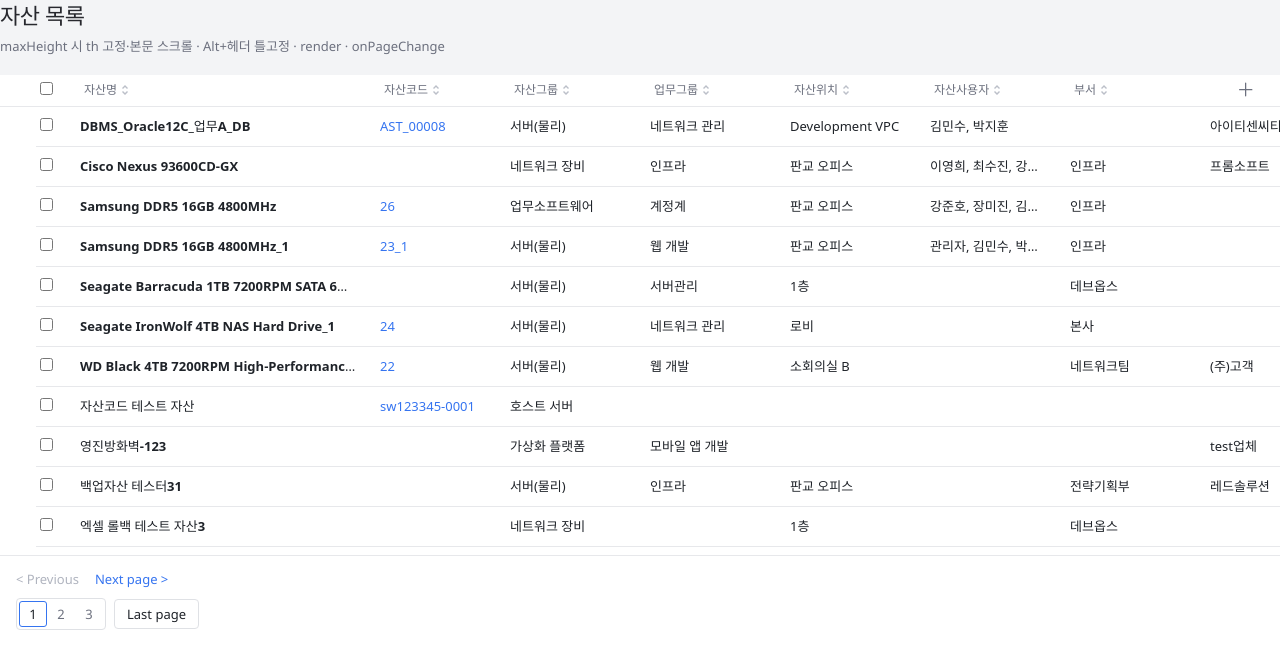
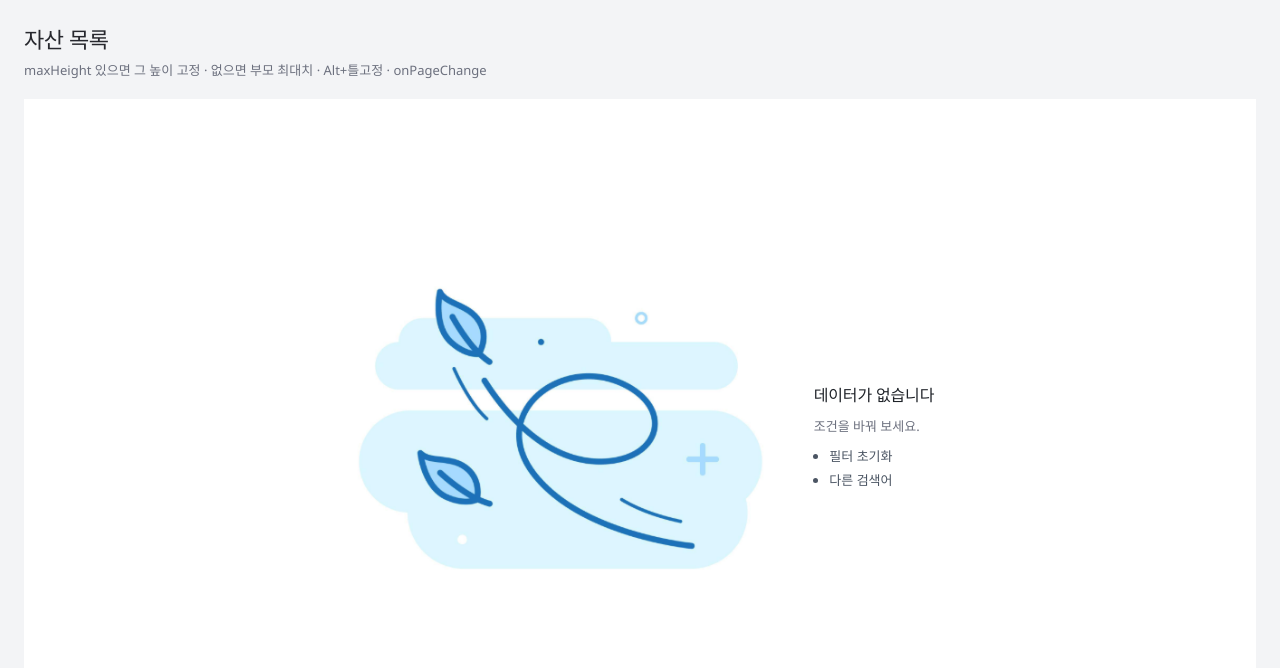
Before and after one commit to bavuchoko/edge-table, a React (Vite) app: page / in a window 1280 px wide. Shown: the top 668 px of the page. Built offline with nearby package versions, Linux system fonts and the light colour scheme.

Commit message:
[update] 빈데이터 처리

```diff
--- a/package.json
+++ b/package.json
@@ -1,6 +1,6 @@
 {
   "name": "@bavuchoko/edge-table",
-  "version": "0.1.0",
+  "version": "0.1.2",
   "description": "YouTrack-style React data table with column DnD, freeze, virtual rows, and Spring Pageable",
   "type": "module",
   "main": "./dist/index.js",
--- a/src/App.css
+++ b/src/App.css
@@ -1,9 +1,16 @@
 .app {
+  display: flex;
+  flex-direction: column;
   width: 100%;
+  height: 100svh;
+  min-height: 100svh;
   margin: 0 auto;
+  padding: 24px;
+  box-sizing: border-box;
 }
 
 .app__header {
+  flex: 0 0 auto;
   margin-bottom: 20px;
   text-align: left;
 }
@@ -21,3 +28,11 @@
   font-size: 13px;
   color: #6c707e;
 }
+
+/* EdgeTable 부모: 남는 높이만 넘김 (헤더와 분리) */
+.app__table {
+  flex: 1 1 auto;
+  min-height: 0;
+  display: flex;
+  flex-direction: column;
+}
--- a/src/App.tsx
+++ b/src/App.tsx
@@ -84,7 +84,15 @@ function App() {
   )
 
   const [headers, setHeaders] = useState<HeaderState[] | null>(() => loadStoredHeaders(ALL_COLUMNS))
-  const [pageData, setPageData] = useState<AssetPageResponse>(() => fetchAssetPage({ pageNumber: 0 }))
+  /** empty state 미리보기 — content 비움 */
+  const [pageData, setPageData] = useState<AssetPageResponse>(() => ({
+    ...fetchAssetPage({ pageNumber: 0 }),
+    content: [],
+    numberOfElements: 0,
+    empty: true,
+    totalElements: 0,
+    totalPages: 0,
+  }))
 
   const handleStarClick = (row: Asset, starred: boolean) => {
     console.log('onStarClick', { starred, row })
@@ -116,12 +124,13 @@ function App() {
       <header className="app__header">
         <h1>자산 목록</h1>
         <p>
-          maxHeight 시 th 고정·본문 스크롤 · Alt+헤더 틀고정 · render · onPageChange
+          maxHeight 있으면 그 높이 고정 · 없으면 부모 최대치 · Alt+틀고정 · onPageChange
         </p>
       </header>
+      <div className="app__table">
         <EdgeTable<Asset>
           showStar
-        maxHeight={480}
+          // maxHeight={480}
           columns={columns}
           data={pageData}
           defaultVisibleKeys={DEFAULT_VISIBLE_COLUMNS}
@@ -133,6 +142,7 @@ function App() {
           onHeaderSave={handleHeaderSave}
           onHeaderReset={handleHeaderReset}
         />
+      </div>
     </main>
   )
 }
--- a/src/components/EdgeTable/EdgeTable.css
+++ b/src/components/EdgeTable/EdgeTable.css
@@ -1,22 +1,46 @@
 .edge-table-shell {
+  display: flex;
+  flex-direction: column;
   width: 100%;
+  min-height: 0;
   background: #fff;
-  /*border: 1px solid #e3e4e8;*/
-  /*border-radius: 2px;*/
+}
+
+/*
+ * 높이 계약
+ * - maxHeight 있음: 스크롤 영역을 그 px로 고정
+ * - 없음: 부모를 넘치지 않는 최대 높이로 채움 (부모에 높이/ flex 필요)
+ */
+.edge-table-shell:not(.is-max-height) {
+  flex: 1 1 auto;
+  height: 100%;
+  max-height: 100%;
+  overflow: hidden;
+}
+
+.edge-table-shell.is-max-height {
+  flex: 0 0 auto;
+  height: auto;
+  max-height: none;
+  align-self: flex-start;
+  width: 100%;
 }
 
 .edge-table-scroll {
+  flex: 1 1 auto;
   width: 100%;
+  min-height: 0;
   overflow-x: auto;
-  overflow-y: visible;
+  overflow-y: auto;
   scrollbar-width: thin;
   scrollbar-color: #c9ccd4 transparent;
 }
 
-/* maxHeight 지정: thead sticky 고정 + 본문 세로 스크롤(가상 리스트) */
+/* 명시 높이: 스크롤 뷰포트 고정 */
 .edge-table-scroll.is-max-height {
+  flex: 0 0 auto;
+  height: var(--edge-table-max-height);
   max-height: var(--edge-table-max-height);
-  overflow-y: auto;
 }
 
 .edge-table-scroll::-webkit-scrollbar {
@@ -71,19 +95,19 @@
   box-shadow: none;
 }
 
-/* maxHeight 모드에서만 세로 스크롤 시 th 고정 */
-.edge-table-scroll.is-max-height thead {
+/* 세로 스크롤 시 th 고정 (부모 채움 / maxHeight 공통) */
+.edge-table-scroll thead {
   position: sticky;
   top: 0;
   z-index: 3;
 }
 
-.edge-table-scroll.is-max-height thead th {
+.edge-table-scroll thead th {
   top: 0;
   background: #fff;
 }
 
-.edge-table-scroll.is-max-height thead .edge-table__th.is-frozen {
+.edge-table-scroll thead .edge-table__th.is-frozen {
   background: rgb(219, 234, 254);
 }
 
@@ -645,6 +669,7 @@
 
 .edge-pagination {
   display: flex;
+  flex: 0 0 auto;
   flex-direction: column;
   align-items: flex-start;
   gap: 10px;
@@ -749,3 +774,95 @@
   color: #b0b4bf;
   cursor: default;
 }
+
+/* 데이터 없음 — 왼쪽 일러스트 + 오른쪽 문구 */
+.edge-table-empty {
+  display: flex;
+  flex-direction: row;
+  flex-wrap: wrap;
+  align-items: center;
+  justify-content: center;
+  gap: 32px 48px;
+  box-sizing: border-box;
+  width: 100%;
+  height: 100%;
+  min-height: 0;
+  padding: 40px 28px;
+  background: #fff;
+}
+
+.edge-table-empty__art {
+  display: block;
+  width: min(420px, 58vw);
+  max-height: min(420px, 65%);
+  height: auto;
+  margin: 0;
+  flex: 0 0 auto;
+  object-fit: contain;
+  user-select: none;
+  pointer-events: none;
+}
+
+.edge-table-empty__copy {
+  flex: 0 1 auto;
+  max-width: min(28rem, 100%);
+  min-width: 0;
+  text-align: left;
+}
+
+.edge-table-empty__title {
+  margin: 0 0 10px;
+  font-size: 16px;
+  font-weight: 600;
+  line-height: 1.4;
+  color: #1f2329;
+  letter-spacing: -0.01em;
+}
+
+.edge-table-empty__desc {
+  margin: 0;
+  font-size: 13px;
+  line-height: 1.55;
+  color: #6c707e;
+}
+
+.edge-table-empty__suggestions {
+  margin: 10px 0 0;
+  padding: 0 0 0 1.2em;
+  font-size: 13px;
+  line-height: 1.65;
+  color: #4b5563;
+}
+
+.edge-table-empty__suggestions li {
+  margin: 0;
+}
+
+.edge-table-empty__suggestions li + li {
+  margin-top: 2px;
+}
+
+@media (max-width: 640px) {
+  .edge-table-empty {
+    flex-direction: column;
+    text-align: center;
+  }
+
+  .edge-table-empty__copy {
+    text-align: center;
+  }
+
+  .edge-table-empty__title {
+    font-size: 15px;
+  }
+
+  .edge-table-empty__desc,
+  .edge-table-empty__suggestions {
+    font-size: 13px;
+  }
+
+  .edge-table-empty__suggestions {
+    display: inline-block;
+    text-align: left;
+  }
+}
--- a/src/components/EdgeTable/EdgeTable.tsx
+++ b/src/components/EdgeTable/EdgeTable.tsx
@@ -16,7 +16,7 @@ import {
   sortableKeyboardCoordinates,
 } from '@dnd-kit/sortable'
 import { useVirtualizer } from '@tanstack/react-virtual'
-import { useEffect, useMemo, useRef, useState, type CSSProperties } from 'react'
+import { useEffect, useMemo, useRef, useState, type CSSProperties, type ReactNode } from 'react'
 import {
   ADD_COLUMN_WIDTH,
   COLUMN_MIN_WIDTH,
@@ -30,6 +30,7 @@ import { applyHeaderState, toHeaderState } from '../../headerState'
 import type { ColumnDef, ColumnKey, HeaderState, PageResponse, Pageable } from '../../types'
 import { AddColumnMenu } from './AddColumnMenu'
 import { ColumnHeader } from './ColumnHeader'
+import { EdgeTableEmpty, renderEdgeTableEmpty, type EdgeTableEmptyProps } from './EdgeTableEmpty'
 import {
   computeDataColumnLeftOffsets,
   getFreezeStickyStyle,
@@ -75,11 +76,13 @@ export type EdgeTableProps<T> = {
   /** 저장된 헤더 상태(로드 시 순서/visible/width 복원) */
   initialHeaders?: HeaderState[] | null
   /**
-   * 테이블 영역 최대 높이(px).
-   * - 없음: 행 수만큼 높이 증가 (세로 스크롤 없음)
-   * - 있음: 그 높이 안에서 thead 고정 + tbody(가상) 세로 스크롤
+   * 테이블 스크롤 영역 높이(px).
+   * - 있음: 그 높이로 고정 (thead sticky + 본문 스크롤)
+   * - 없음: 부모를 overflow 하지 않는 최대 높이로 채움 (부모에 높이 또는 flex 필요)
    */
   maxHeight?: number
+  /** content가 비었을 때 empty 영역 커스텀 (제목/설명/이미지 또는 children) */
+  empty?: EdgeTableEmptyProps | ReactNode
 }
 
 function parseSort(pageable?: PageResponse<unknown>['pageable'] | Pageable): {
@@ -134,8 +137,10 @@ export function EdgeTable<T>({
   onHeaderReset,
   initialHeaders = null,
   maxHeight,
+  empty,
 }: EdgeTableProps<T>) {
   const isHeightCapped = maxHeight != null && maxHeight > 0
+  const isEmpty = (data.content?.length ?? 0) === 0
   const fallbackVisibleKeys = defaultVisibleKeys ?? catalog.map((col) => col.key)
   const scrollRef = useRef<HTMLDivElement>(null)
   const [viewportWidth, setViewportWidth] = useState(0)
@@ -444,8 +449,19 @@ export function EdgeTable<T>({
     return <DefaultCellContent value={display} />
   }
 
+  const scrollStyle = isHeightCapped
+    ? ({ '--edge-table-max-height': `${maxHeight}px` } as CSSProperties)
+    : undefined
+
   return (
-    <div className={`edge-table-shell${altHeld ? ' is-alt-held' : ''}`}>
+    <div
+      className={`edge-table-shell${altHeld ? ' is-alt-held' : ''}${isHeightCapped ? ' is-max-height' : ''}`}
+    >
+      {isEmpty ? (
+        <div className={`edge-table-scroll${isHeightCapped ? ' is-max-height' : ''}`} style={scrollStyle}>
+          {renderEdgeTableEmpty(empty)}
+        </div>
+      ) : (
       <DndContext
         sensors={sensors}
         collisionDetection={closestCenter}
@@ -456,11 +472,7 @@ export function EdgeTable<T>({
         <div
           ref={scrollRef}
           className={`edge-table-scroll${isHeightCapped ? ' is-max-height' : ''}`}
-          style={
-            isHeightCapped
-              ? ({ '--edge-table-max-height': `${maxHeight}px` } as CSSProperties)
-              : undefined
-          }
+          style={scrollStyle}
         >
           <table
             className="edge-table"
@@ -615,8 +627,11 @@ export function EdgeTable<T>({
           ) : null}
         </DragOverlay>
       </DndContext>
+      )}
 
-      <Pagination page={page} totalPages={totalPages} onChange={handlePageChange} />
+      {!isEmpty ? (
+        <Pagination page={page} totalPages={totalPages} onChange={handlePageChange} />
+      ) : null}
     </div>
   )
 }
--- /dev/null
+++ b/src/components/EdgeTable/EdgeTableEmpty.tsx
@@ -0,0 +1,62 @@
+import { isValidElement, type ReactNode } from 'react'
+import emptyIllustration from '../../assets/edge-table-empty.png'
+
+const DEFAULT_TITLE = '데이터가 없습니다'
+const DEFAULT_DESCRIPTION = '조건을 바꿔 보세요.'
+const DEFAULT_SUGGESTIONS = ['필터 초기화', '다른 검색어']
+
+export type EdgeTableEmptyProps = {
+  title?: string
+  description?: string
+  /** 안내 목록 (불릿). 기본: 검색/필터 힌트 */
+  suggestions?: string[]
+  /** 커스텀 일러스트 URL. 없으면 기본 이미지 */
+  imageSrc?: string
+  /** 전체 교체용 슬롯 */
+  children?: ReactNode
+}
+
+export function EdgeTableEmpty({
+  title = DEFAULT_TITLE,
+  description = DEFAULT_DESCRIPTION,
+  suggestions = DEFAULT_SUGGESTIONS,
+  imageSrc,
+  children,
+}: EdgeTableEmptyProps) {
+  if (children != null) {
+    return <div className="edge-table-empty">{children}</div>
+  }
+
+  return (
+    <div className="edge-table-empty" role="status">
+      <img
+        className="edge-table-empty__art"
+        src={imageSrc ?? emptyIllustration}
+        alt=""
+        width={420}
+        height={420}
+        decoding="async"
+      />
+
+      <div className="edge-table-empty__copy">
+        <h2 className="edge-table-empty__title">{title}</h2>
+        {description ? <p className="edge-table-empty__desc">{description}</p> : null}
+        {suggestions.length > 0 ? (
+          <ul className="edge-table-empty__suggestions">
+            {suggestions.map((item) => (
+              <li key={item}>{item}</li>
+            ))}
+          </ul>
+        ) : null}
+      </div>
+    </div>
+  )
+}
+
+export function renderEdgeTableEmpty(empty?: EdgeTableEmptyProps | ReactNode) {
+  if (empty == null) return <EdgeTableEmpty />
+  if (isValidElement(empty) || typeof empty === 'string' || typeof empty === 'number') {
+    return <EdgeTableEmpty>{empty}</EdgeTableEmpty>
+  }
+  return <EdgeTableEmpty {...(empty as EdgeTableEmptyProps)} />
+}
--- a/src/index.css
+++ b/src/index.css
@@ -21,5 +21,6 @@ body {
 }
 
 #root {
+  height: 100svh;
   min-height: 100svh;
 }
--- a/src/index.ts
+++ b/src/index.ts
@@ -2,6 +2,7 @@
 import './components/EdgeTable/EdgeTable.css'
 
 export { EdgeTable, type EdgeTableProps } from './components/EdgeTable/EdgeTable'
+export { EdgeTableEmpty, type EdgeTableEmptyProps } from './components/EdgeTable/EdgeTableEmpty'
 export {
   ADD_COLUMN_WIDTH,
   COLUMN_MAX_WIDTH,
```
Also changed, not shown: src/assets/edge-table-empty.png (added). Lines whose indentation alone changed are shown as unchanged.
